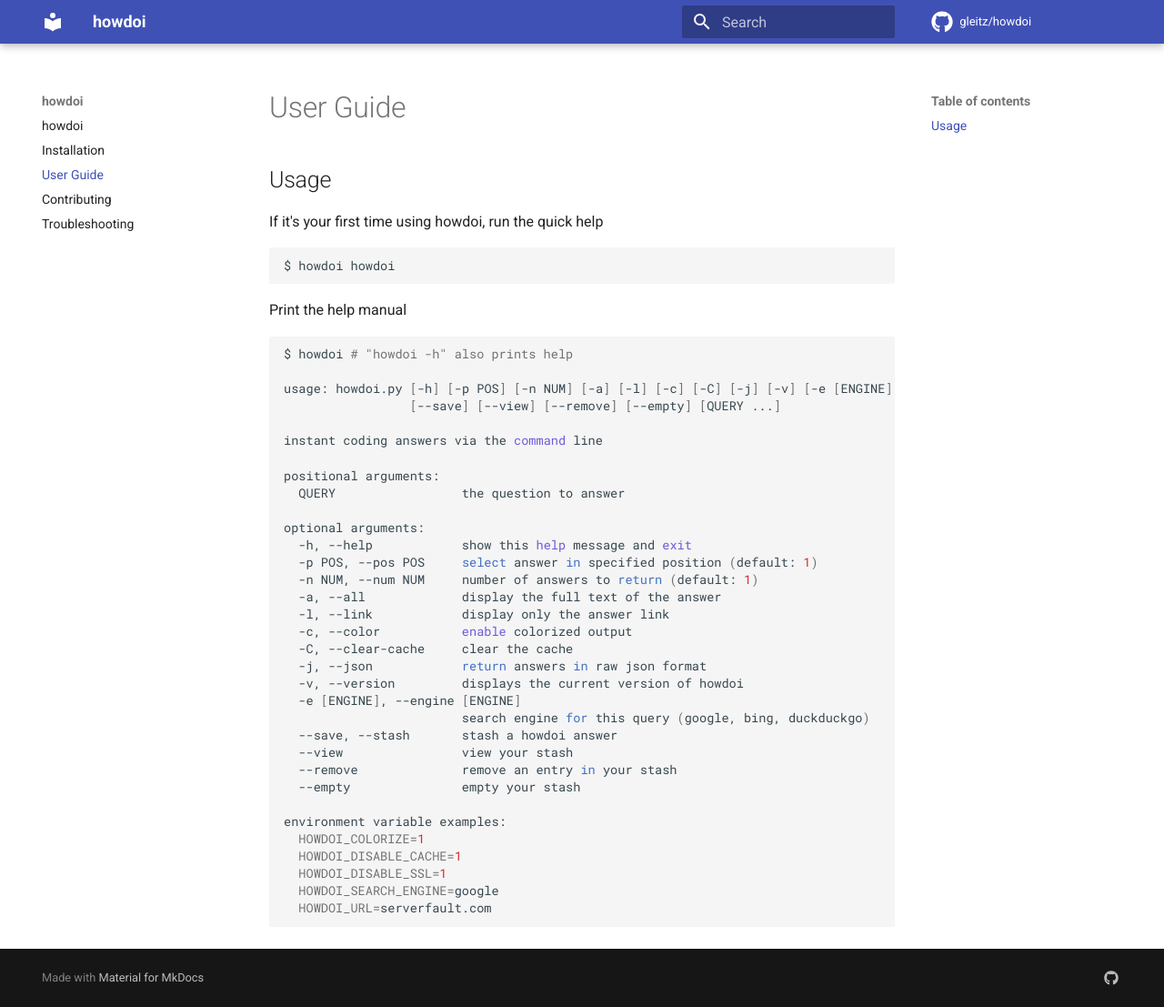
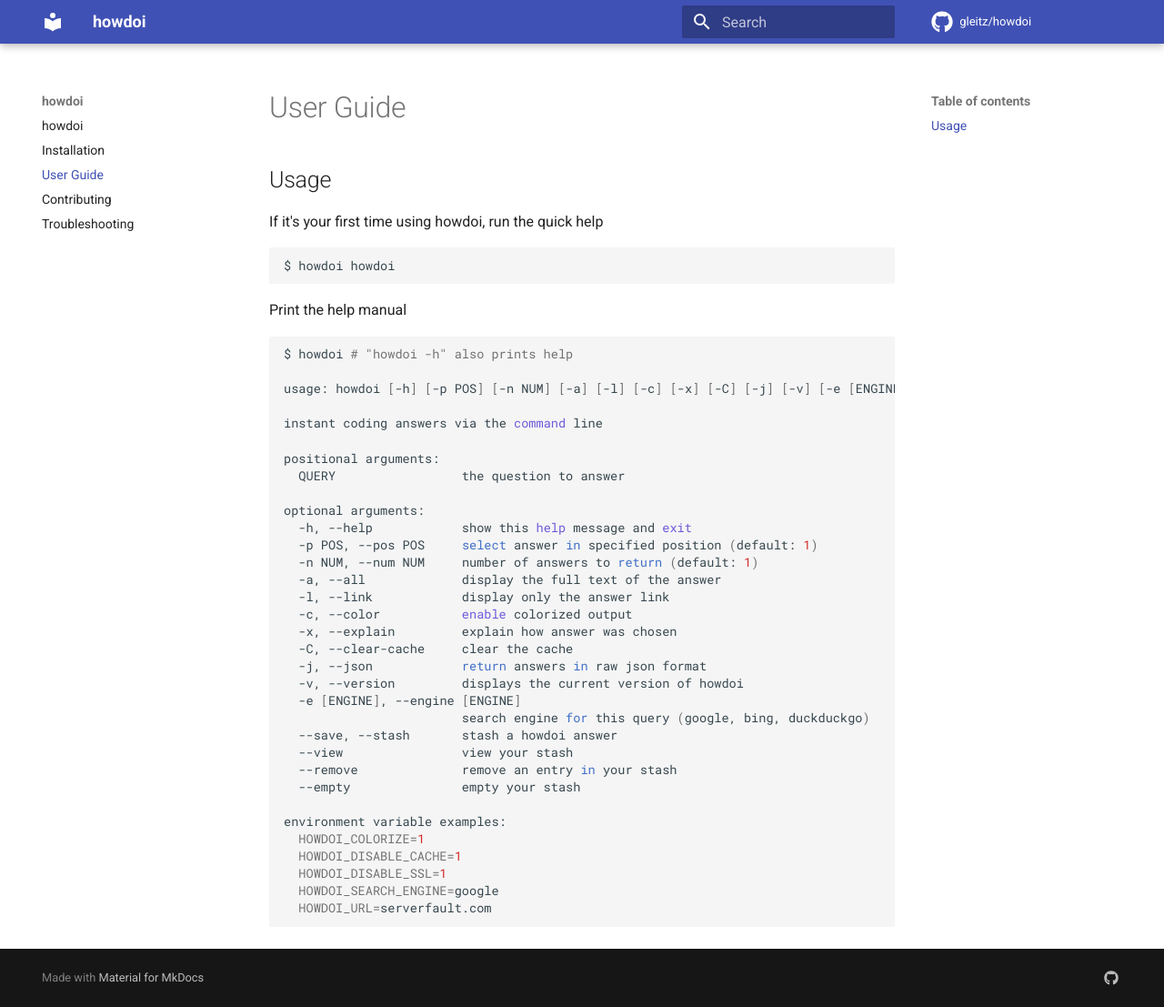
Before and after one commit to gleitz/howdoi, an MkDocs documentation site: the page built from docs/user-guide.md, in a window 1280 px wide and 1107 px high. Shown: the whole window at 91% size. Built offline with MkDocs 1.6.1 and Material for MkDocs 9.7.7, drawn with Linux system fonts in a browser that asks for light colours; comment, search, counter and statistics services are not loaded.

````diff
--- a/docs/user-guide.md
+++ b/docs/user-guide.md
@@ -11,8 +11,7 @@ Print the help manual
 ```bash
 $ howdoi # "howdoi -h" also prints help
 
-usage: howdoi.py [-h] [-p POS] [-n NUM] [-a] [-l] [-c] [-C] [-j] [-v] [-e [ENGINE]]
-                 [--save] [--view] [--remove] [--empty] [QUERY ...]
+usage: howdoi [-h] [-p POS] [-n NUM] [-a] [-l] [-c] [-x] [-C] [-j] [-v] [-e [ENGINE]] [--save] [--view] [--remove] [--empty] [QUERY ...]
 
 instant coding answers via the command line
 
@@ -26,6 +25,7 @@ optional arguments:
   -a, --all             display the full text of the answer
   -l, --link            display only the answer link
   -c, --color           enable colorized output
+  -x, --explain         explain how answer was chosen
   -C, --clear-cache     clear the cache
   -j, --json            return answers in raw json format
   -v, --version         displays the current version of howdoi
````
Also changed, not shown: README.rst.
